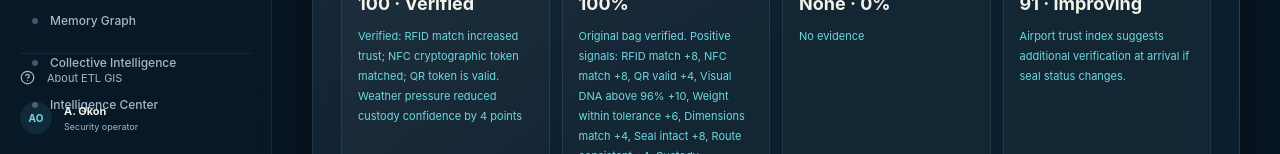
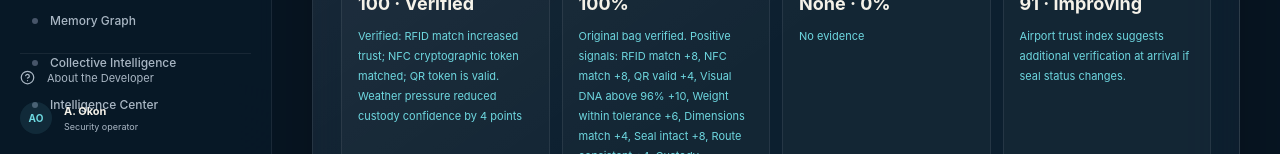
Before and after one commit to Omoluabi1003/bag-dna-os, a Next.js app: page /dashboard in a window 1280 px wide. Shown: the part 646-800 px from the top of the page. Built offline with nearby package versions, Linux system fonts and the light colour scheme; no server answers.

Commit message:
Remove ETL GIS label from application shell

```diff
--- a/components/shell.tsx
+++ b/components/shell.tsx
@@ -41,7 +41,7 @@ export function AppShell({ children, title, eyebrow = "Hartsfield-Jackson Atlant
           ))}
         </nav>
         <div className="absolute bottom-5 left-5 right-5 border-t border-white/[.07] pt-4">
-          <Link href="/about" className="flex items-center gap-3 text-[11px] text-mist hover:text-ivory"><CircleHelp size={15}/> About ETL GIS</Link>
+          <Link href="/about" className="flex items-center gap-3 text-[11px] text-mist hover:text-ivory"><CircleHelp size={15}/> About the Developer</Link>
           <div className="mt-4 flex items-center gap-3">
             <div className="grid h-8 w-8 place-items-center rounded-full bg-cyan/10 text-[10px] font-bold text-cyan">AO</div>
             <div><p className="text-[11px] font-bold">A. Okon</p><p className="text-[9px] text-mist">Security operator</p></div>
```
